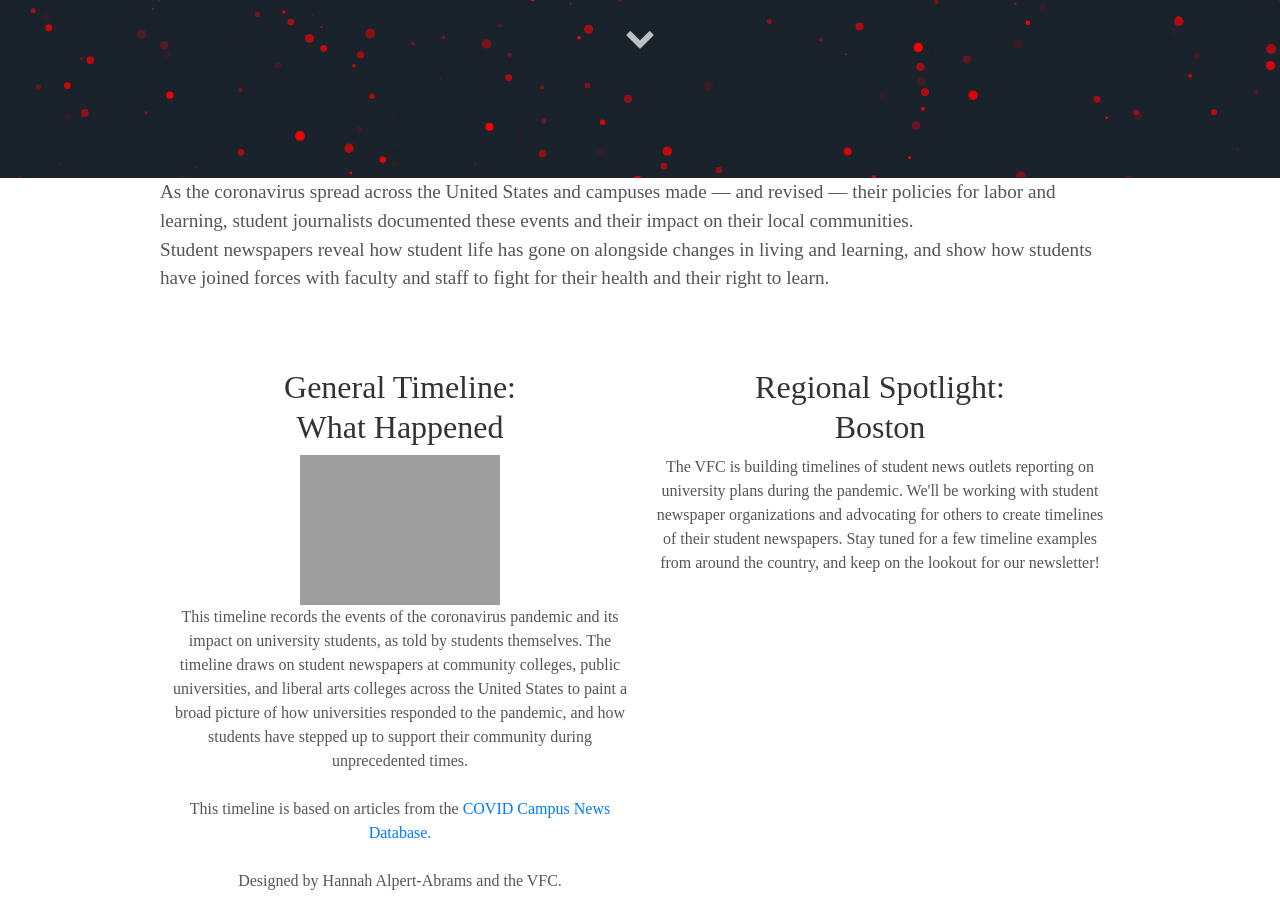
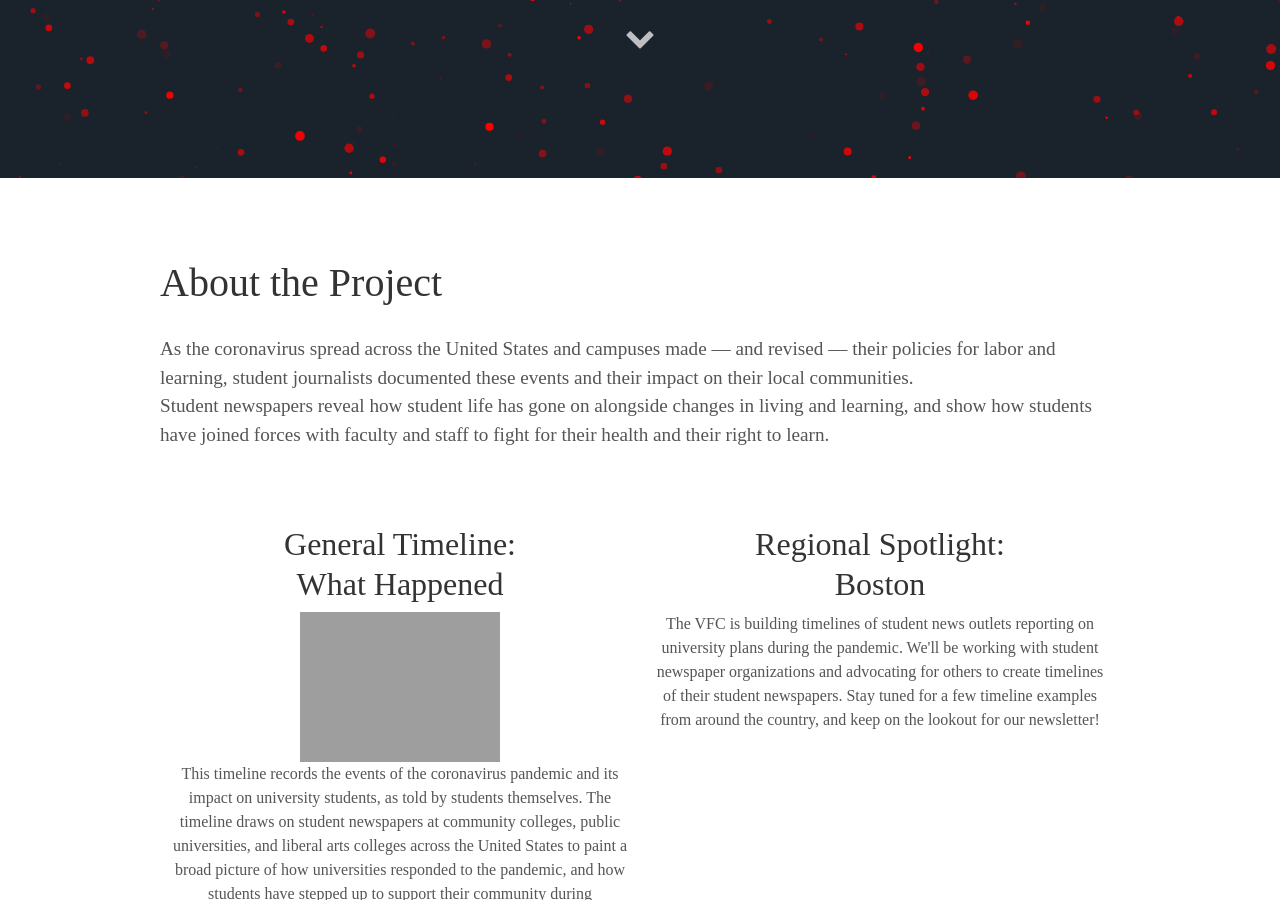
Before and after one commit to visionary-futures-collective/covid19, a Jekyll site: the page built from timeline.md, in a window 1280 px wide and 900 px high, scrolled down 798 px. Built offline with Jekyll 4.4.1, drawn with Linux system fonts in a browser that asks for light colours; some web fonts are replaced.

Commit message:
about the project

```diff
--- a/timeline.md
+++ b/timeline.md
@@ -3,6 +3,8 @@ layout: page
 title: "COVID on campuses: a history"
 permalink: /timeline
 ---
+# About the Project
+
 As the coronavirus spread across the United States and campuses made --- and revised --- their policies for labor and learning, student journalists documented these events and their impact on their local communities.
 
 Student newspapers reveal how student life has gone on alongside changes in living and learning, and show how students have joined forces with faculty and staff to fight for their health and their right to learn.
```
